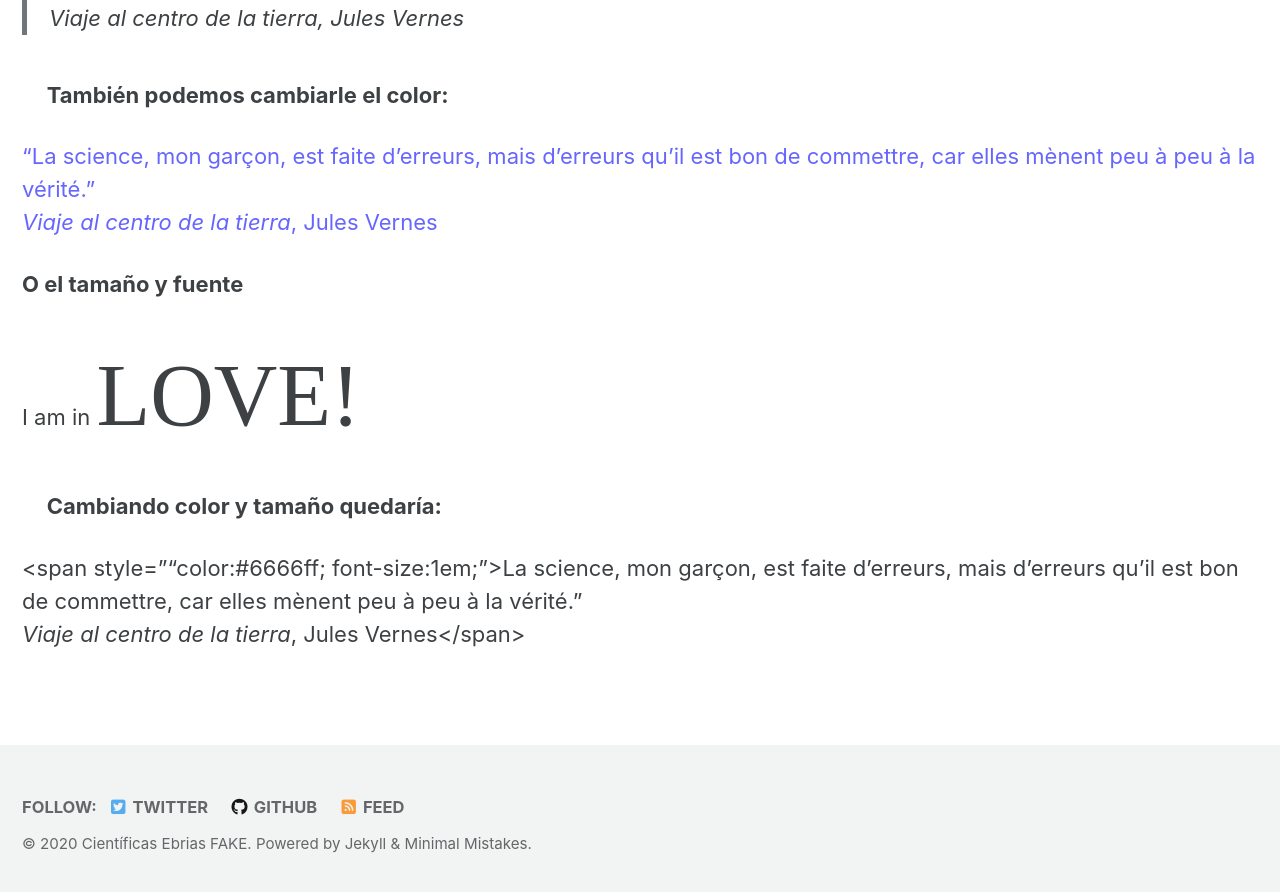
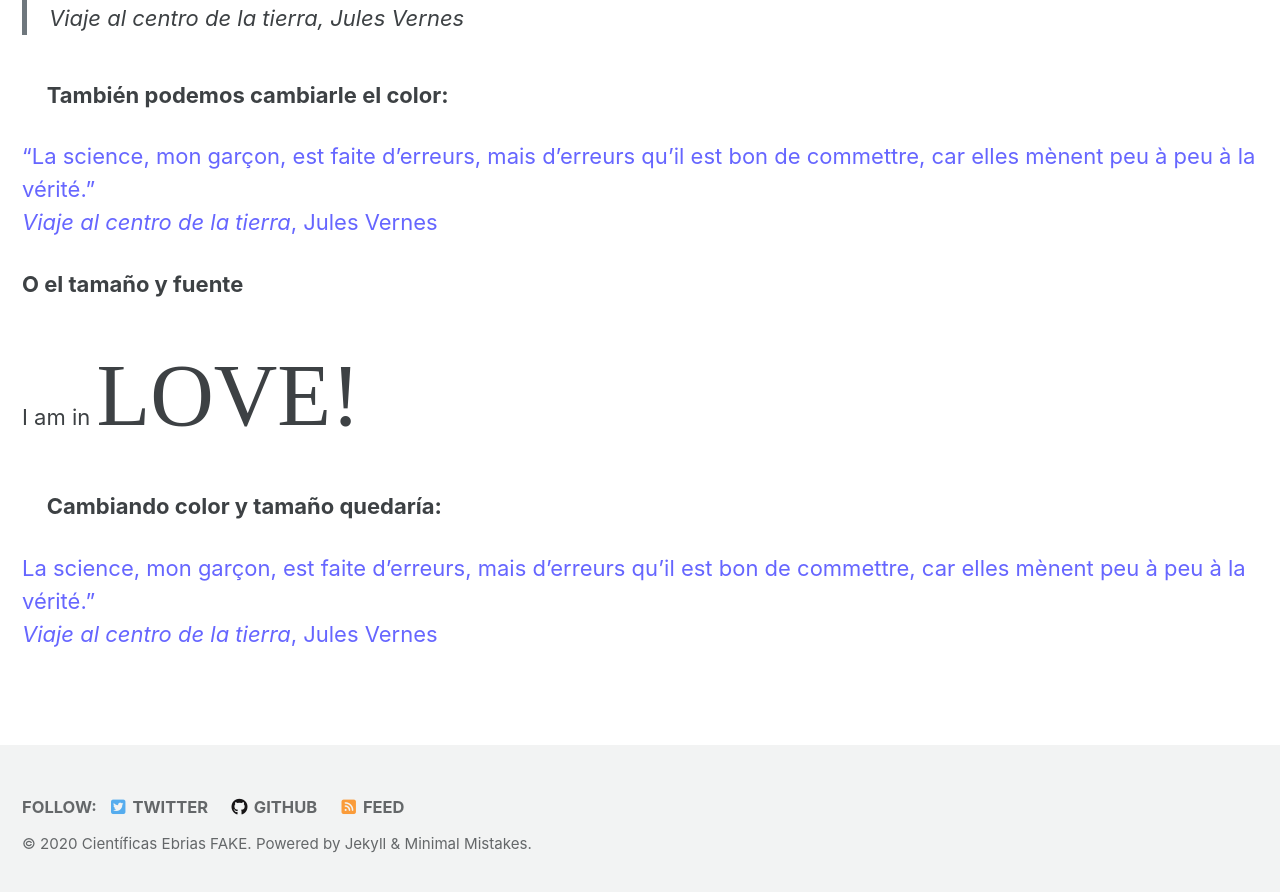
Before and after one commit to JuditSastre/test_blog, a Jekyll site: the page built from _posts/2020-05-08-post-prueba-formato.md, in a window 1280 px wide and 900 px high, scrolled down 824 px. Shown: the top 892 px of the window. Built offline with Jekyll 4.4.1, drawn with Linux system fonts in a browser that asks for light colours; cached includes are drawn as plain includes; nearby versions of some CDN libraries.

Commit message:
Update 2020-05-08-post-prueba-formato.md

```diff
--- a/_posts/2020-05-08-post-prueba-formato.md
+++ b/_posts/2020-05-08-post-prueba-formato.md
@@ -3,8 +3,8 @@ title: "Prueba formato home page CCE"
 author_profile: false
 layout: splash
 ---
-&nbsp
-&nbsp
+&nbsp;
+&nbsp;
 ## En este post, pruebo distintas formas de poner la cita para la página principal.
 
 &nbsp;
@@ -43,5 +43,5 @@ I am in <span style="font-family:Papyrus; font-size:4em;">LOVE!</span>
 &nbsp;
 **Cambiando color y tamaño quedaría:**
 
-<span style=""color:#6666ff; font-size:1em;">La science, mon garçon, est faite d'erreurs, mais d'erreurs qu'il est bon de commettre, car elles mènent peu à peu à la vérité.”<br>
+<span style="color:#6666ff; font-size:1em;">La science, mon garçon, est faite d'erreurs, mais d'erreurs qu'il est bon de commettre, car elles mènent peu à peu à la vérité.”<br>
 *Viaje al centro de la tierra*, Jules Vernes</span>
```
